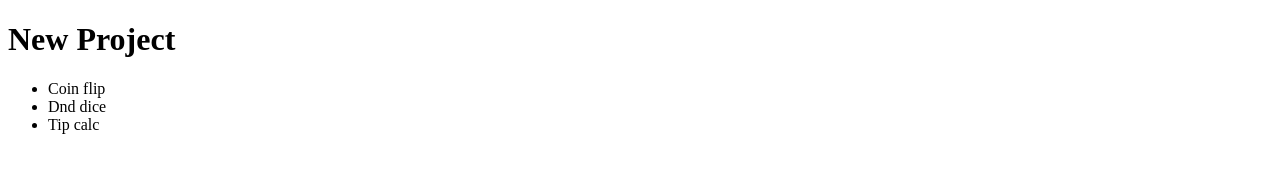
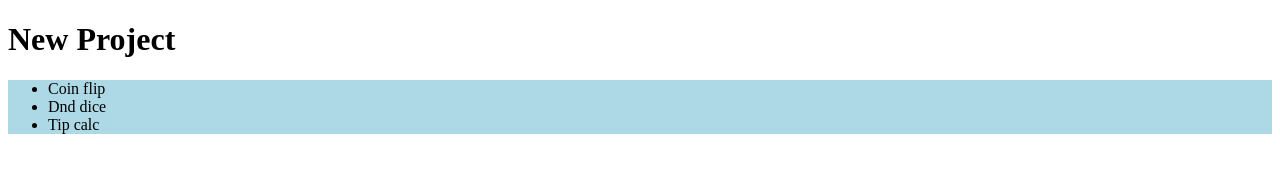
Before and after one commit to jathom30/test-project, a plain HTML site: page index.html in a window 1280 px wide. Drawn offline with Linux system fonts and the light colour scheme.

Commit message:
list updated (#1)

```diff
--- a/index.html
+++ b/index.html
@@ -8,7 +8,7 @@
 </head>
 <body>
   <h1>New Project</h1>
-  <ul>
+  <ul style="background-color: lightblue;">
     <li>Coin flip</li>
     <li>Dnd dice</li>
     <li>Tip calc</li>
```
